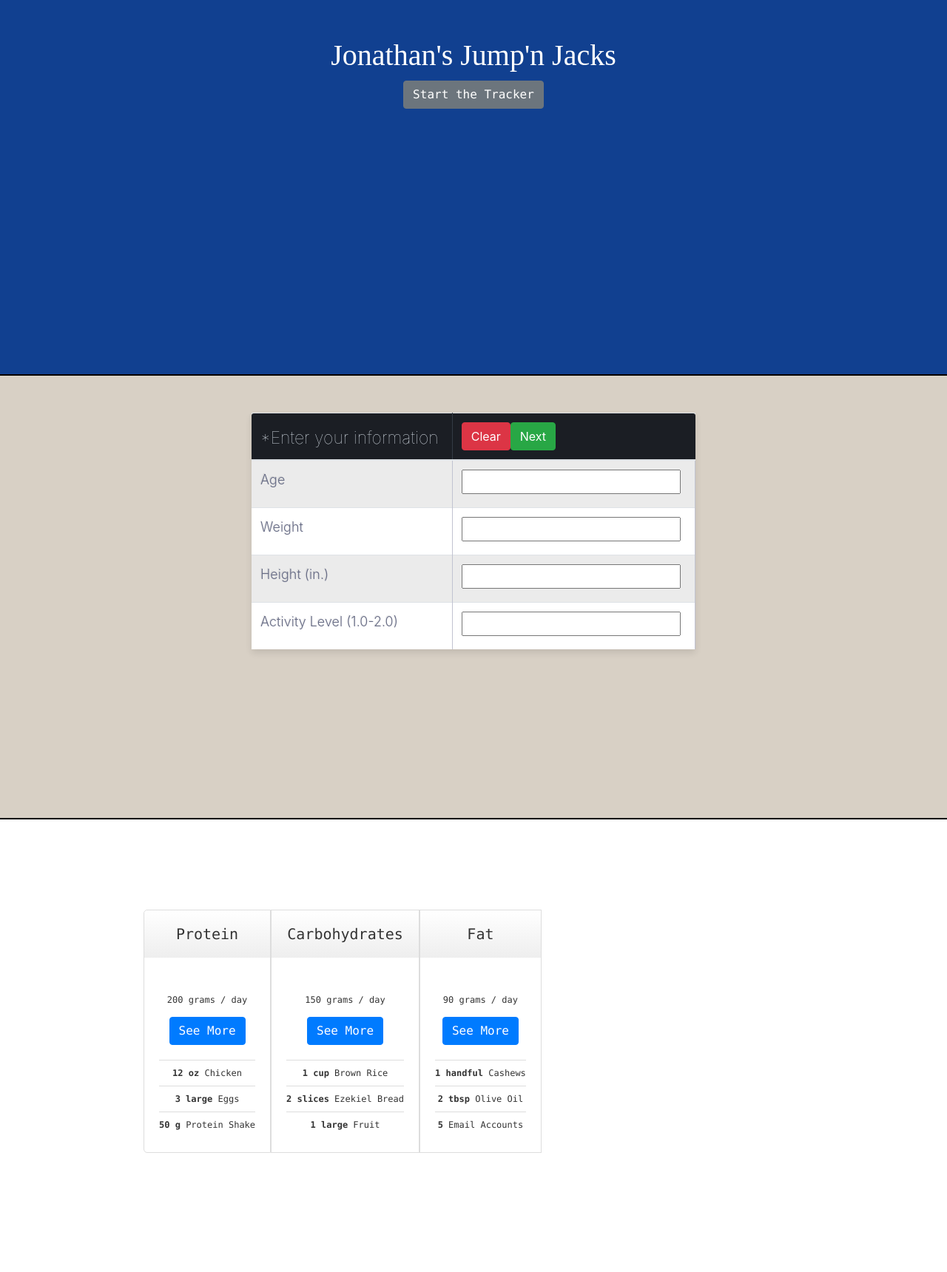
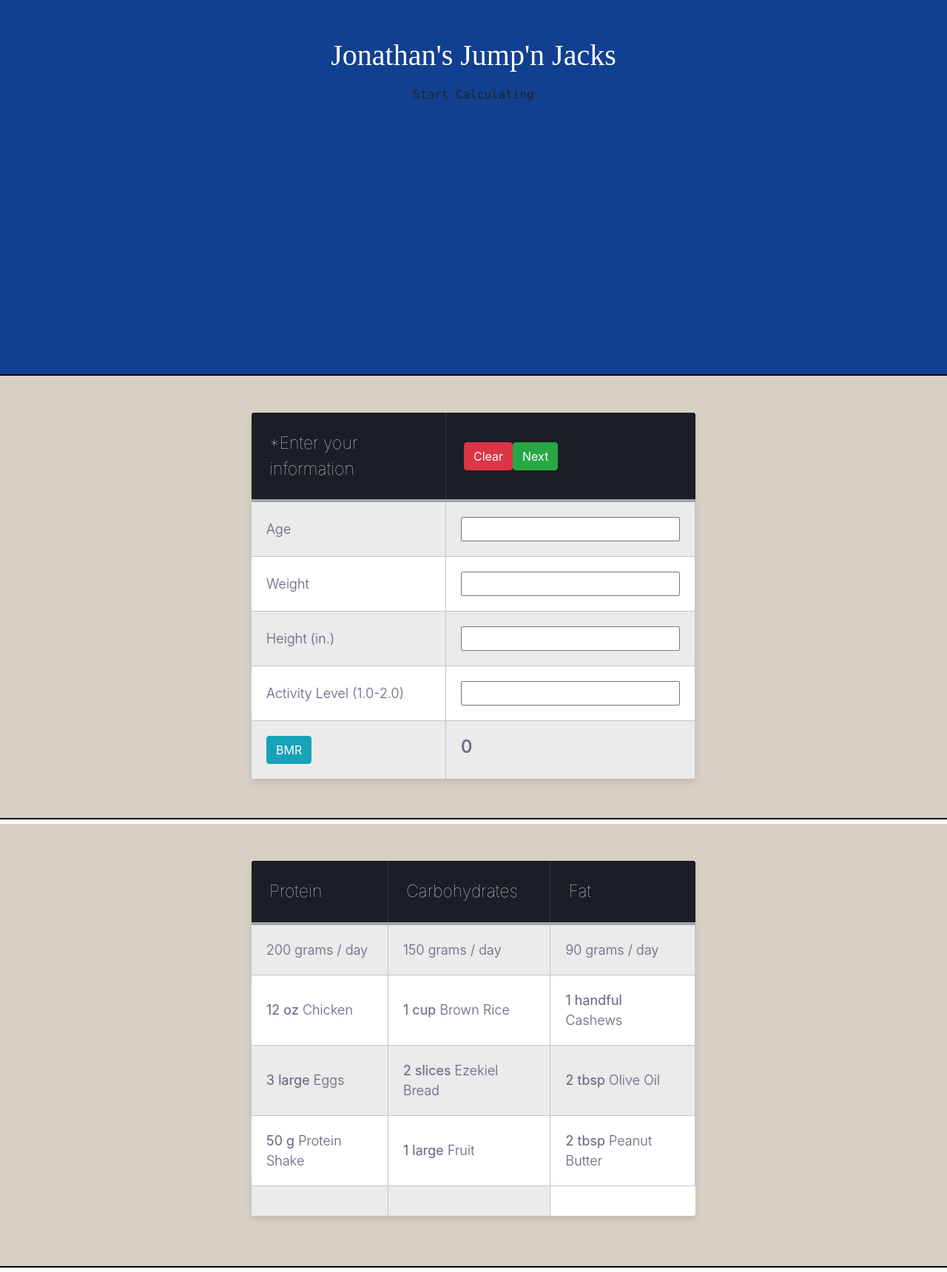
Before and after one commit to jwhittle933/JonathansJumpnJacks, a React (Create React App) app: page / in a window 1280 px wide. Shown: the part 292-2012 px from the top of the page at 74% size. Before the commit the page ends 1951 px from the top, so only its background shows below. Built offline with nearby package versions, Linux system fonts and the light colour scheme.

Commit message:
remove Info.js, update Macros.js

```diff
--- a/src/components/App.js
+++ b/src/components/App.js
@@ -1,16 +1,19 @@
 import React, { Component } from 'react'
 
 import Header from './Header'
+import LandingPage from './LandingPage'
 import Calulator from './Calculator'
-import Info from './Info'
+// import Info from './Info'
 import Macros from './Macros'
+
 
 class App extends Component {
   state = {
     age: "",
     weight: "",
     height: "",
-    activityLevel: ""
+    activityLevel: "",
+    bmr: ""
   }
   userAge = (alpha) => {
     this.setState( () => {
@@ -40,6 +43,13 @@ class App extends Component {
       }
     })
   }
+  userBmr = () => {
+    this.setState( (alpha) => {
+      return {
+        activityLevel: alpha
+      }
+    })
+  }
   clearUserInput = () => {
     this.setState( () => {
       return {
@@ -50,28 +60,38 @@ class App extends Component {
       }
     })
   }
+  next = () => {
+    window.scroll({
+      top: 1200,
+      behavior: "smooth"
+    })
+  }
   render() {
     return (
       <div>
-        <Header
+        <Header />
+        <LandingPage
           title="Jonathan's Jump'n Jacks"
           age={this.state.age}
           weight={this.state.weight}
           height={this.state.height}
           activityLevel={this.state.activityLevel}
+          next={this.next}
         />
-        <Info
+        {/* <Info
               age={this.state.age}
               weight={this.state.weight}
               height={this.state.height}
               activityLevel={this.state.activityLevel}
-        />
+              userBmr={this.userBmr}
+        /> */}
         <Calulator
           userAge={this.userAge}
           userWeight={this.userWeight}
           userHeight={this.userHeight}
           userActivityLevel={this.userActivityLevel}
           clear={this.clearUserInput}
+          next={this.next}
           age={this.state.age}
           weight={this.state.weight}
           height={this.state.height}
--- a/src/components/Calculator.js
+++ b/src/components/Calculator.js
@@ -1,22 +1,23 @@
 import React from 'react';
 import PropTypes from 'prop-types'
 import { Button } from 'react-bootstrap'
+
 
 const Calulator = ({ userAge,
                     userWeight,
                     userHeight,
                     userActivityLevel,
-                    clear,
+                    clear, next,
                     age, weight, height, activity }) => {
     return (
-        <div className="table" id="tracker">
+        <div className="calulator-table" id="tracker">
             <table className="table-fill">
                 <thead>
                     <tr>
                         <th>*Enter your information</th>
                         <th>
                             <Button bsStyle="danger" onClick={clear}>Clear</Button>
-                            <Button bsStyle="success" onClick={clear}>Next</Button>
+                            <Button bsStyle="success" onClick={next}>Next</Button>
                         </th>
                     </tr>
                 </thead>
@@ -37,8 +38,13 @@ const Calulator = ({ userAge,
                         <td>Activity Level (1.0-2.0)</td>
                         <td><input type="text" value={activity} onChange={ e => userActivityLevel(e.target.value)} /></td>
                     </tr>
+                    <tr>
+                        <td><Button bsStyle="info" bsSize= "xsmall">BMR</Button></td>
+                        <td><h4>{ Math.round((66+(6.3 * weight) + (12.9 * height) - (6.8 * age)) * activity) }</h4></td>
+                    </tr>
                 </tbody>
             </table>
+            {/* Create Component for */}
         </div>
     )
 }
--- a/src/components/Header.js
+++ b/src/components/Header.js
@@ -1,36 +1,11 @@
-import React, { Component } from 'react';
-import PropTypes from 'prop-types'
-import { Button } from 'react-bootstrap'
+import React from 'react'
 
-class Header extends Component {
-  scrollTo = () => {
-    window.scroll({
-      top: 500,
-      behavior: "smooth"
-    })
-  }
-
-  render (){
-    const { title } = this.props
+const Header = () => {
     return (
-        <header>
-          <h1>{title}</h1>
-          <p>
-            <Button bsStyle="secondary"
-                    className="App-link"
-                    rel="noopener noreferrer"
-                    onClick={this.scrollTo} >Start the Tracker</Button>
-          </p>
+        <header id="header">
+            <h2>&lt; Jonathan's Jump'n Jacks &gt;</h2>
         </header>
-    )}
-  }
-
-//PropTypes for use in dev mode only
-Header.propTypes = {
-    title: PropTypes.string
-}
-Header.defaultProps = {
-  title: "Jonathan's Jump'n Jacks"
+    )
 }
 
 export default Header
--- /dev/null
+++ b/src/components/LandingPage.js
@@ -0,0 +1,35 @@
+import React, { Component } from 'react';
+import PropTypes from 'prop-types'
+import { Button } from 'react-bootstrap'
+
+class Header extends Component {
+  scrollTo = () => {
+    window.scroll({
+      top: 575,
+      behavior: "smooth"
+    })
+  }
+  render (){
+    const { title } = this.props
+    return (
+        <div className="landing-page">
+          <h1>{title}</h1>
+          <p>
+            <Button bsStyle="default"
+                    className="App-link"
+                    rel="noopener noreferrer"
+                    onClick={this.scrollTo} >Start Calculating</Button>
+          </p>
+        </div>
+    )}
+  }
+
+//PropTypes for use in dev mode only
+Header.propTypes = {
+    title: PropTypes.string
+}
+Header.defaultProps = {
+  title: "Jonathan's Jump'n Jacks"
+}
+
+export default Header
--- a/src/components/Macros.js
+++ b/src/components/Macros.js
@@ -1,42 +1,83 @@
 import React from 'react';
-import { Button } from 'react-bootstrap'
 
 const Macros = () => {
     return (
-        <div className="macros">
-            <div id="pricing-table" class="clear">
-                <div class="plan">
-                    <h3>Protein</h3>
-                        <p>200 grams / day</p> {/* Create dynamic Calulation */}
-                    <Button bsStyle="primary">See More</Button>
-                    <ul>
-                        <li><b>12 oz</b> Chicken</li>
-                        <li><b>3 large</b> Eggs</li>
-                        <li><b>50 g</b> Protein Shake</li>
-                    </ul>
-                </div>
-                <div class="plan">
-                    <h3>Carbohydrates</h3>
-                    <p>150 grams / day</p> {/* Create dynamic Calulation */}
-                    <Button bsStyle="primary">See More</Button>
-                    <ul>
-                        <li><b>1 cup</b> Brown Rice</li>
-                        <li><b>2 slices</b> Ezekiel Bread</li>
-                        <li><b>1 large</b> Fruit</li>
-                    </ul>
-                </div>
-                <div class="plan">
-                    <h3>Fat</h3>
-                    <p>90 grams / day</p> {/* Create dynamic Calulation */}
-                    <Button bsStyle="primary">See More</Button>
-                    <ul>
-                        <li><b>1 handful</b> Cashews</li>
-                        <li><b>2 tbsp</b> Olive Oil</li>
-                        <li><b>5</b> Email Accounts</li>
-                    </ul>
-                </div>
-            </div>
+        // <div className="table">
+        //     <div id="pricing-table" className="clear">
+        //         <div className="plan">
+        //             <h3>Protein</h3>
+        //                 <p>200 grams / day</p> {/* Create dynamic Calulations */}
+        //             <Button bsStyle="primary">More Info</Button>
+        //             <ul>
+        //                 <li><b>12 oz</b> Chicken</li>
+        //                 <li><b>3 large</b> Eggs</li>
+        //                 <li><b>50 g</b> Protein Shake</li>
+        //             </ul>
+        //         </div>
+        //         <div className="plan">
+        //             <h3>Carbohydrates</h3>
+        //             <p>150 grams / day</p> {/* Create dynamic Calulations */}
+        //             <Button bsStyle="primary">More Info</Button>
+        //             <ul>
+        //                 <li><b>1 cup</b> Brown Rice</li>
+        //                 <li><b>2 slices</b> Ezekiel Bread</li>
+        //                 <li><b>1 large</b> Fruit</li>
+        //             </ul>
+        //         </div>
+        //         <div className="plan">
+        //             <h3>Fat</h3>
+        //             <p>90 grams / day</p> {/* Create dynamic Calulations */}
+        //             <Button bsStyle="primary">More Info</Button>
+        //             <ul>
+        //                 <li><b>1 handful</b> Cashews</li>
+        //                 <li><b>2 tbsp</b> Olive Oil</li>
+        //                 <li><b>2 tbsp</b> Peanut Butter</li>
+        //             </ul>
+        //         </div>
+        //     </div>
+        // </div>
+
+
+
+        <div className="macros-table" id="tracker">
+            <table className="table-fill">
+                <thead>
+                    <tr>
+                        <th>Protein</th>
+                        <th>Carbohydrates</th>
+                        <th>Fat</th>
+                    </tr>
+                </thead>
+                <tbody>
+                    <tr>
+                        <td>200 grams / day</td>
+                        <td>150 grams / day</td>
+                        <td>90 grams / day</td>
+                    </tr>
+                    <tr>
+                        <td><b>12 oz</b> Chicken</td>
+                        <td><b>1 cup</b> Brown Rice</td>
+                        <td><b>1 handful</b> Cashews</td>
+                    </tr>
+                    <tr>
+                        <td><b>3 large</b> Eggs</td>
+                        <td><b>2 slices</b> Ezekiel Bread</td>
+                        <td><b>2 tbsp</b> Olive Oil</td>
+                    </tr>
+                    <tr>
+                        <td><b>50 g</b> Protein Shake</td>
+                        <td><b>1 large</b> Fruit</td>
+                        <td><b>2 tbsp</b> Peanut Butter</td>
+                    </tr>
+                    <tr>
+                        <td></td>
+                        <td></td>
+                    </tr>
+                </tbody>
+            </table>
+            {/* Create Component for */}
         </div>
+
     )
 }
 
--- a/src/index.css
+++ b/src/index.css
@@ -7,13 +7,29 @@ body {
   -webkit-font-smoothing: antialiased;
   -moz-osx-font-smoothing: grayscale;
 }
-
+header h2 {
+  font-family: Menlo;
+  font-size: 1.25em;
+}
+header {
+  display: none;
+  opacity: .9;
+  position:fixed;
+  top: 0;
+  width: 100%;
+  height: 8vh;
+  text-align: center;
+  padding: 10px;
+  background-color: #2B3A42;
+  color: white;
+  font-family: Calibri light;
+  border-bottom: 2px solid #3F5866;
+}
 code {
   font-family: source-code-pro, Menlo, Monaco, Consolas, "Courier New",
     monospace;
 }
-
-header {
+.landing-page {
   text-align: center;
   background-color: #114090;
   min-height: 100vh;
@@ -25,34 +41,43 @@ header {
   color: white;
   border-bottom: 2px solid black;
 }
-header h1 {
+.landing-page h1 {
   font-family: Calibri light;
 }
-header p {
+.landing-page p {
   font-family: Menlo;
 }
 .userInput {
     display: none;
+    opacity: .9;
     background-color: #FFF8D8;
     color:black;
     font-family: Menlo;
     padding: 15px;
-    width: 300px;
+    width: 200px;
     position: fixed;
     z-index: 1;
-    top: 150px;
+    top: 8vh;
     right: 0;
     overflow-x: hidden;
-    border-radius: 5% 0 0 5%;
     border: 2px solid black;
+    box-shadow: 0 5px 10px rgba(0, 0, 0, 0.9);
 }
 /*
 *
-* Calculator Table Styles
+* Table Styles
 *
 */
 
-.table {
+.calulator-table {
+  display: inline-block;
+  background-color: #D8D0C5;
+  border-bottom: 2px solid black;
+  width: 100vw;
+  padding: 50px;
+  min-height: 75vh;
+}
+.macros-table{
   display: inline-block;
   background-color: #D8D0C5;
   border-bottom: 2px solid black;
@@ -123,11 +148,15 @@ td {
 * Macros Calulator
 *
 */
-
+.macros {
+  background-color: #7B9BA6;
+  min-height: 75vh;
+}
 #pricing-table {
-	margin: 100px auto;
+  margin: auto;
+  padding: 50px;
 	text-align: center;
-	width: 892px; /* total computed width = 222 x 3 + 226 */
+	width: 800px;
 }
 
 #pricing-table .plan {
@@ -194,18 +223,6 @@ td {
 	border-radius: 0 5px 0 0;
 }
 
-#pricing-table h3 span {
-	display: block;
-	font: bold 25px/100px Georgia, Serif;
-	color: #777;
-	background: #fff;
-	border: 5px solid #fff;
-	height: 100px;
-	width: 100px;
-	margin: 10px auto -65px;
-	box-shadow: 0 5px 20px #ddd inset, 0 3px 0 #999 inset;
-}
-
 /* --------------- */
 
 #pricing-table ul {
@@ -218,63 +235,3 @@ td {
 	border-top: 1px solid #ddd;
 	padding: 10px 0;
 }
-
-/* --------------- */
-
-#pricing-table .signup {
-	position: relative;
-	padding: 8px 20px;
-	margin: 20px 0 0 0;
-	color: #fff;
-	font: bold 14px Arial, Helvetica;
-	text-transform: uppercase;
-	text-decoration: none;
-	display: inline-block;
-	background-color: #72ce3f;
-	background-image: -moz-linear-gradient(#72ce3f, #62bc30);
-	background-image: -webkit-gradient(linear, left top, left bottom, from(#72ce3f), to(#62bc30));
-	background-image: -webkit-linear-gradient(#72ce3f, #62bc30);
-	background-image: -o-linear-gradient(#72ce3f, #62bc30);
-	background-image: -ms-linear-gradient(#72ce3f, #62bc30);
-	background-image: linear-gradient(#72ce3f, #62bc30);
-	-moz-border-radius: 3px;
-	-webkit-border-radius: 3px;
-	border-radius: 3px;
-	text-shadow: 0 1px 0 rgba(0,0,0,.3);
-	-moz-box-shadow: 0 1px 0 rgba(255, 255, 255, .5), 0 2px 0 rgba(0, 0, 0, .7);
-	-webkit-box-shadow: 0 1px 0 rgba(255, 255, 255, .5), 0 2px 0 rgba(0, 0, 0, .7);
-	box-shadow: 0 1px 0 rgba(255, 255, 255, .5), 0 2px 0 rgba(0, 0, 0, .7);
-}
-
-#pricing-table .signup:hover {
-	background-color: #62bc30;
-	background-image: -moz-linear-gradient(#62bc30, #72ce3f);
-	background-image: -webkit-gradient(linear, left top, left bottom, from(#62bc30), to(#72ce3f));
-	background-image: -webkit-linear-gradient(#62bc30, #72ce3f);
-	background-image: -o-linear-gradient(#62bc30, #72ce3f);
-	background-image: -ms-linear-gradient(#62bc30, #72ce3f);
-	background-image: linear-gradient(#62bc30, #72ce3f);
-}
-
-#pricing-table .signup:active, #pricing-table .signup:focus {
-	background: #62bc30;
-	top: 2px;
-	-moz-box-shadow: 0 0 3px rgba(0, 0, 0, .7) inset;
-	-webkit-box-shadow: 0 0 3px rgba(0, 0, 0, .7) inset;
-	box-shadow: 0 0 3px rgba(0, 0, 0, .7) inset;
-}
-
-/* --------------- */
-
-.clear:before, .clear:after {
-  content:"";
-  display:table
-}
-
-.clear:after {
-  clear:both
-}
-
-.clear {
-  zoom:1
-}
--- a/src/index.js
+++ b/src/index.js
@@ -23,7 +23,9 @@ $(document).scroll(function() {
     var y = $(this).scrollTop()
     if (y > 300){
         $('.userInput').fadeIn()
+        $('#header').slideDown()
     } else {
         $('.userInput').fadeOut()
+        $('#header').slideUp()
     }
 })
```
Also changed, not shown: src/components/Info.js (+11 -11 lines), src/logo.svg (deleted).
